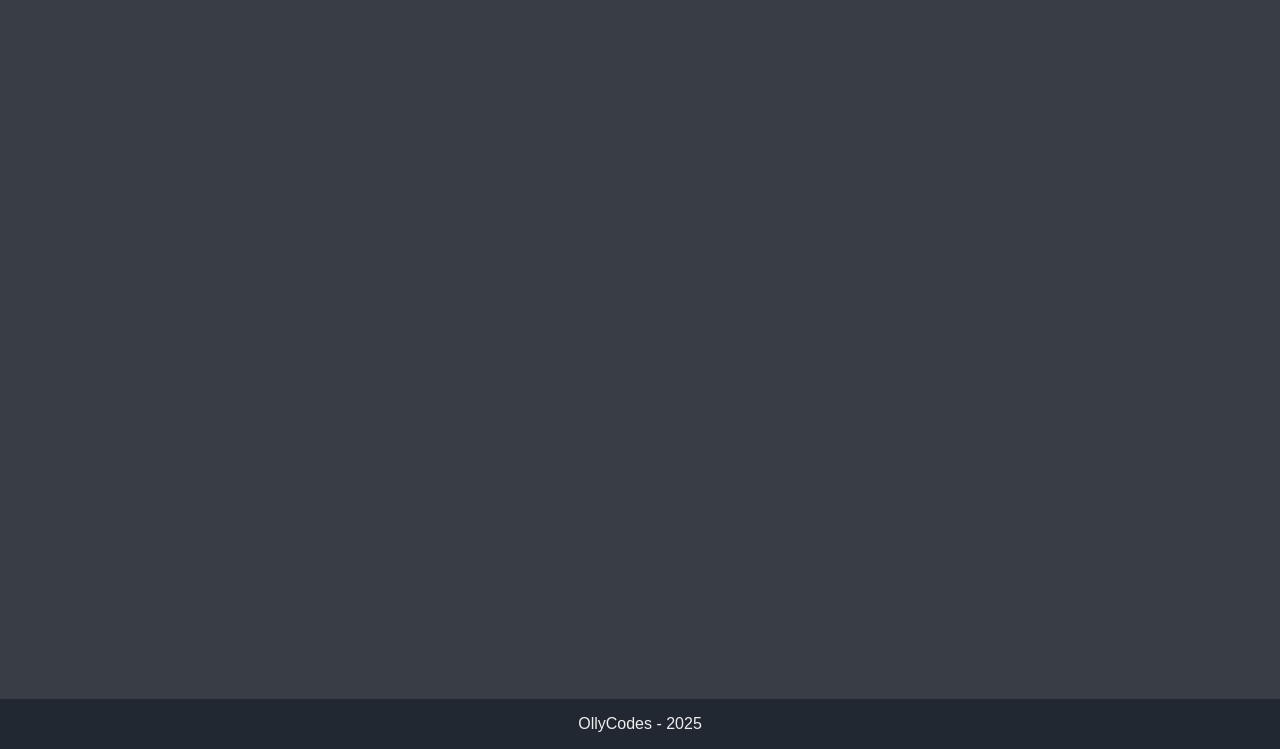
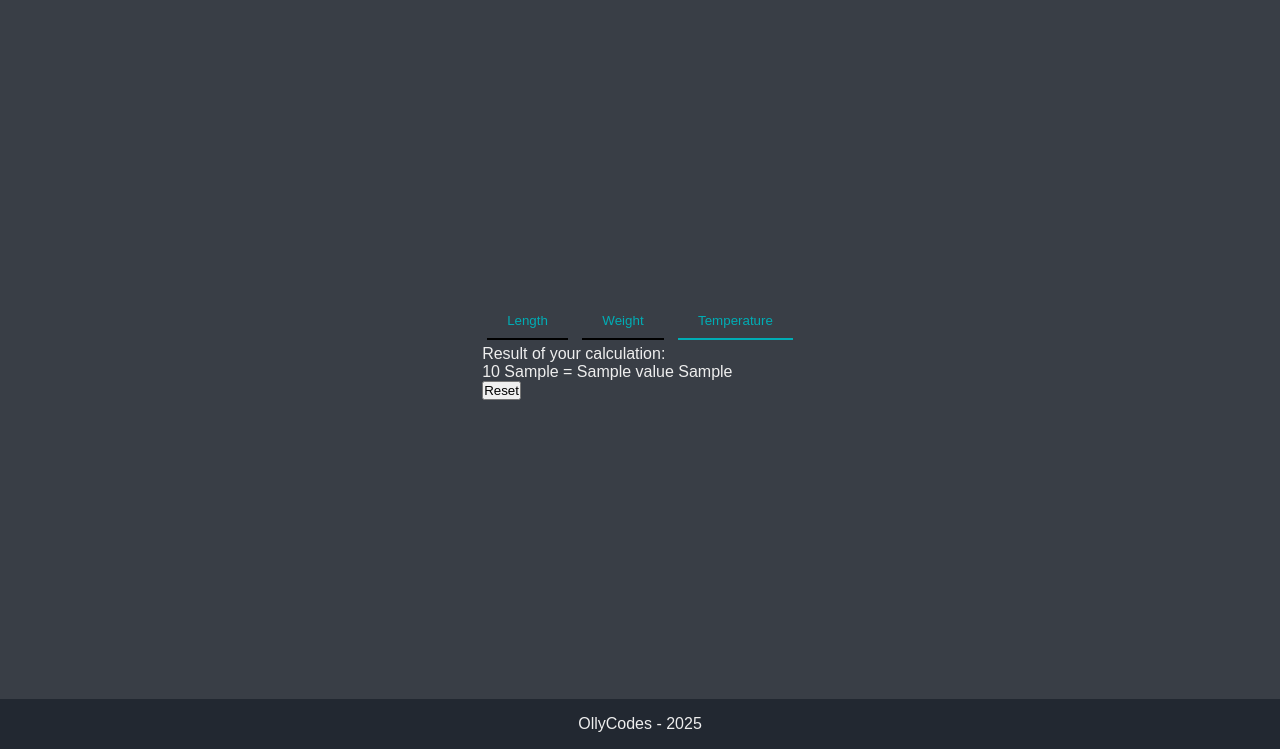
Before and after one commit to Olly-Codes/unit_converter, a Flask app: template templates/temperature.html in a window 1280 px wide. Shown: the part 51-800 px from the top of the page. Run offline with Flask 3, Linux system fonts and the light colour scheme; the template is opened without the code that fills it: most values are stand-ins (such as "Sample title", 1, 10 or a date in 2020).

Commit message:
Added convert_temp function, Added step to number input

```diff
--- a/main.py
+++ b/main.py
@@ -49,7 +49,6 @@ def length(length: float, from_unit: str, to_unit: str):
 
 @app.route("/weight/<float:weight>/<from_unit>/<to_unit>", methods=["GET", "POST"])
 def weight(weight: float, from_unit: str, to_unit: str):
-    print(f"You made it! {weight}{from_unit}{to_unit}")
 
     if request.method == "POST":
         return redirect(url_for("index"))
@@ -58,14 +57,23 @@ def weight(weight: float, from_unit: str, to_unit: str):
     results = c.convert_weight(weight, from_unit, to_unit)
     converted_val = results
 
-    return render_template("weight.html",  orig_weight=orig_val,
+    return render_template("weight.html", orig_weight=orig_val,
                            value=converted_val, from_unit=from_unit,
                            to_unit=to_unit)
 
 @app.route("/temperature/<float:temp>/<from_unit>/<to_unit>", methods=["GET", "POST"])
 def temperature(temp: float, from_unit: str, to_unit: str):
-    print(f"You made it! {temp}{from_unit}{to_unit}")
-    return render_template("temperature.html")
+
+    if request.method == "POST":
+        return redirect(url_for("index"))
+
+    orig_val = temp
+    results = c.convert_temp(temp, from_unit, to_unit)
+    converted_val = results
+
+    return render_template("temperature.html", orig_temp=orig_val,
+                           value=converted_val, from_unit=from_unit,
+                           to_unit=to_unit)
 
 if __name__ == "__main__":
     app.run(debug=True)
--- a/templates/index.html
+++ b/templates/index.html
@@ -11,7 +11,7 @@
         <form action="#" method="post">
             <input type="hidden" name="category" id="category" value="length">
             <label for="value">Enter value to convert:</label>
-            <input type="number" name="value" required>
+            <input type="number" name="value" step="any" required>
 
             <label for="from_unit">Unit to convert from:</label>
             <select name="from_unit" id="from_unit"></select>
--- a/templates/temperature.html
+++ b/templates/temperature.html
@@ -2,5 +2,16 @@
 {% block title%}Unit Converter - Temperature{% endblock %}
 
 {% block content %}
-    <div class="temp-wrapper"></div>
+    <div class="temp-wrapper">
+        <div class="btn-wrapper">
+            <button class="category-btn">Length</button>
+            <button class="category-btn">Weight</button>
+            <button class="category-btn active">Temperature</button>
+        </div>
+        <form action="#" method="post">
+            <p>Result of your calculation:</p>
+            <p>{{ orig_temp }} {{ from_unit }} = {{ value }} {{ to_unit }}</p>
+            <input type="submit" value="Reset">
+        </form>
+    </div>
 {% endblock %}
```
Also changed, not shown: conversion.py (+30 -0 lines).
